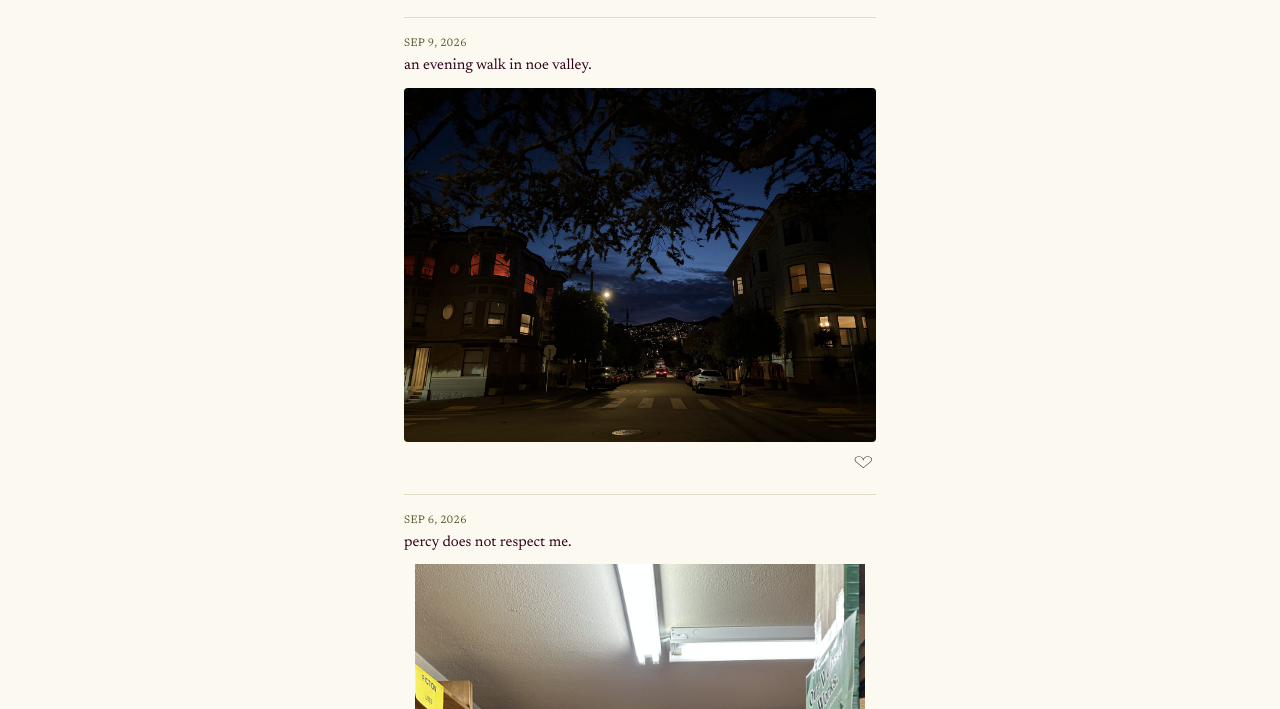
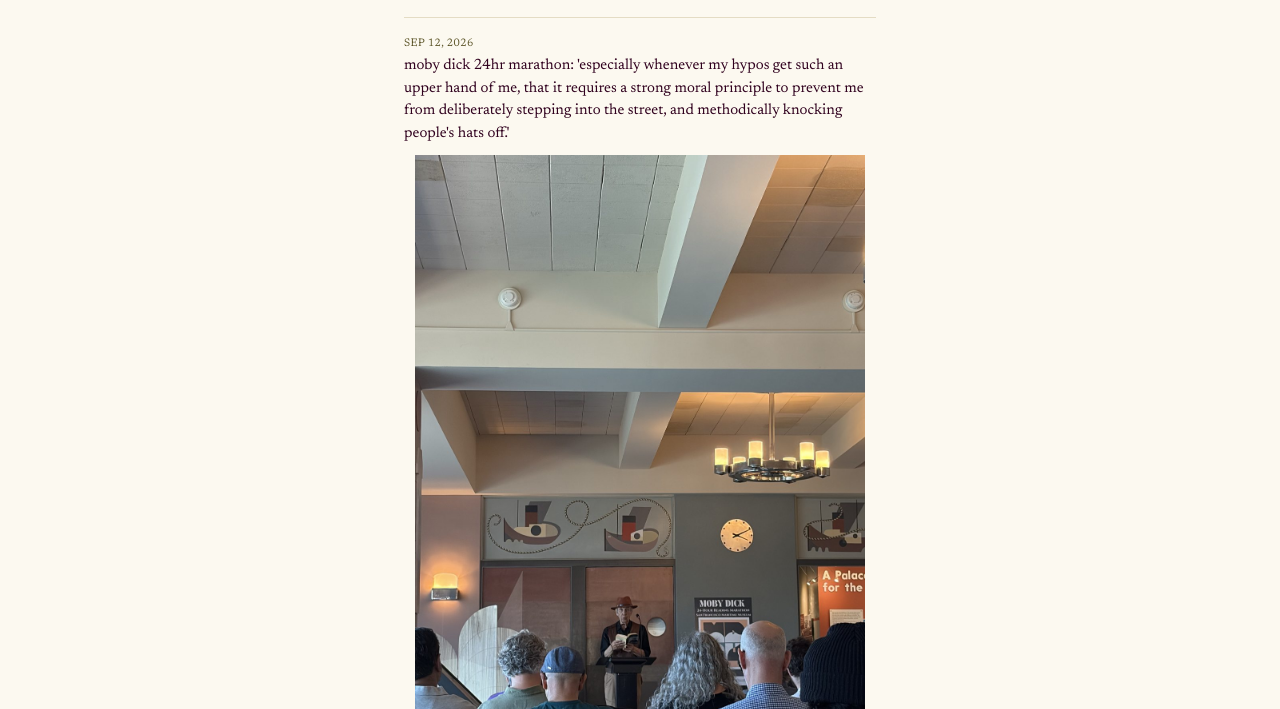
Before and after one commit to chloemirellesc/personal-site, a plain HTML site: page irl.html in a window 1280 px wide. Shown: the part 91-800 px from the top of the page. Drawn offline with Linux system fonts and the light colour scheme; no server answers.

Commit message:
irl post

```diff
--- a/irl.html
+++ b/irl.html
@@ -33,6 +33,7 @@
     // if a note has "video" set, it takes priority over "photo".
     // Keep video clips short and compressed (.mp4) for page speed.
     window.NOTES_ENTRIES = [
+      { id: 17, date: "Sep 12, 2026", text: "moby dick 24hr marathon: 'especially whenever my hypos get such an upper hand of me, that it requires a strong moral principle to prevent me from deliberately stepping into the street, and methodically knocking people's hats off.'", photo: { src: "assets/images/chloe-irl/sep12-photo.jpg" } },
       { id: 16, date: "Sep 9, 2026", text: "an evening walk in noe valley.", photo: { src: "assets/images/chloe-irl/sep9-photo.jpg" } },
       { id: 15, date: "Sep 6, 2026", text: "percy does not respect me.", photo: { src: "assets/images/chloe-irl/sep6-photo.jpg" } },
       { id: 14, date: "Sep 5, 2026", text: "a quick park sketch in washington square", photo: { src: "assets/images/chloe-irl/sep5-photo.jpg" } },
```
Also changed, not shown: assets/images/chloe-irl/sep12-photo.jpg (added), assets/images/chloe-irl/sep12.jpeg (added).
